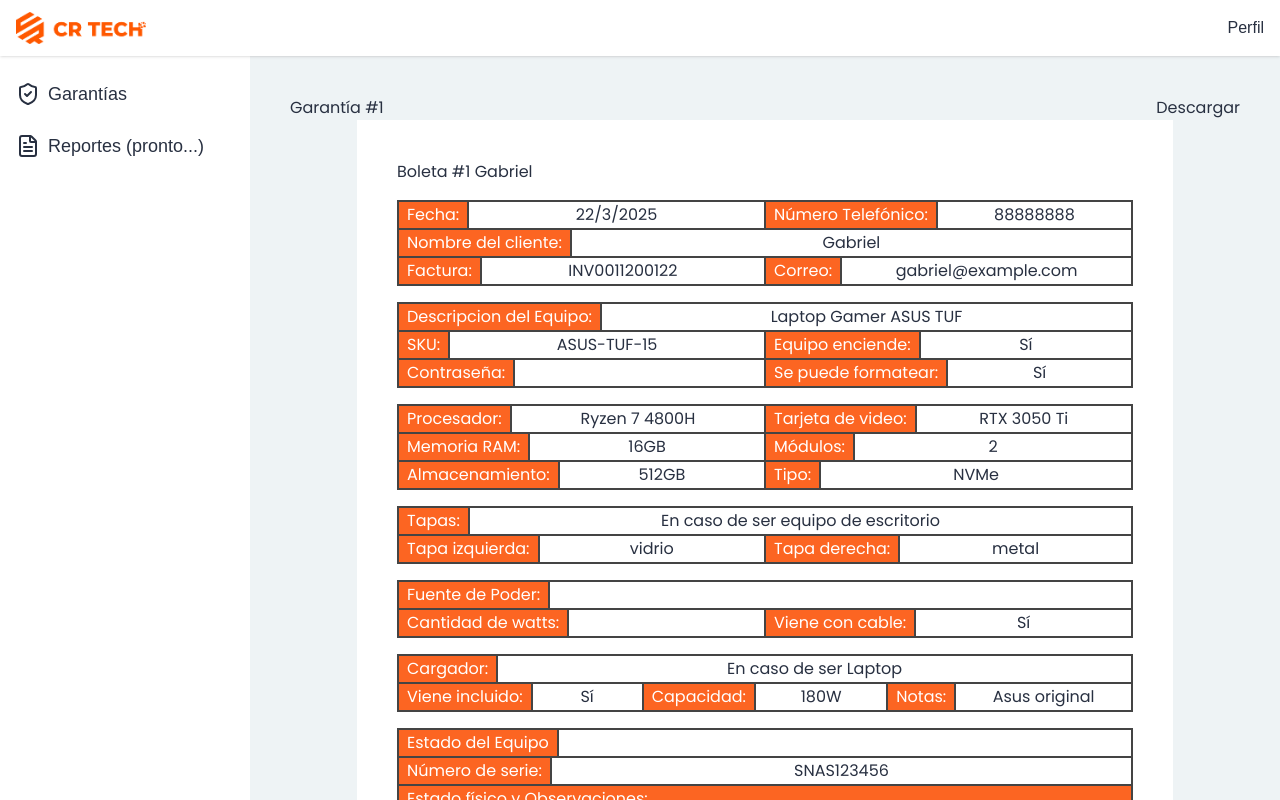
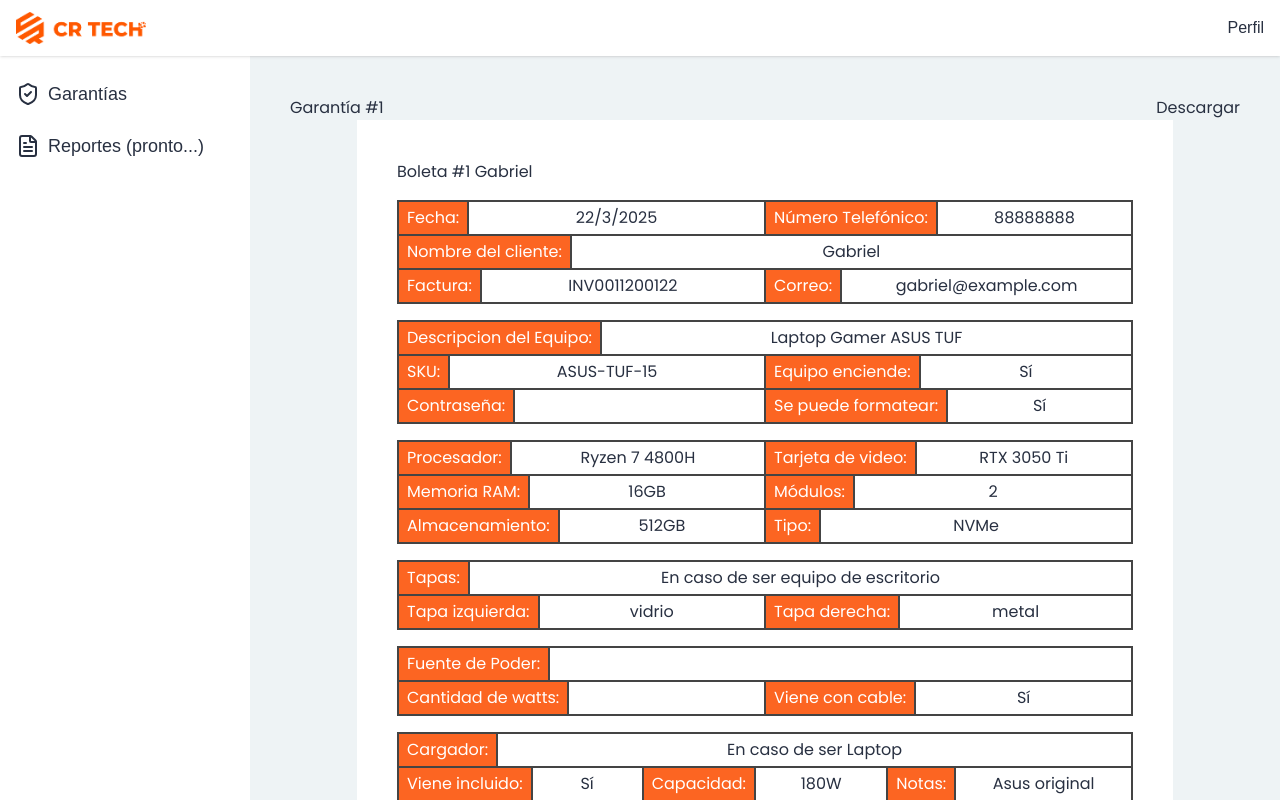
Before and after one commit to byronjvh/garantias, a Next.js app: page /dashboard/garantias/1 in a window 1280 px wide. Built offline with nearby package versions, Linux system fonts and the light colour scheme.

Commit message:
fix: style in warranty name

```diff
--- a/app/dashboard/garantias/[id]/page.module.css
+++ b/app/dashboard/garantias/[id]/page.module.css
@@ -7,7 +7,7 @@
 :global(.label) {
     background-color: #fc6522;
     color: white;
-    padding: 1px 8px;
+    padding: 4px 8px;
     border: 1px solid #444;
 }
 
@@ -16,5 +16,9 @@
     flex: 1;
     background-color: white;
     border: 1px solid #444;
-    padding: 1px 8px;
+    padding: 4px 8px;
 }
+
+:global(.name) {
+    text-align: left;
+}
```
